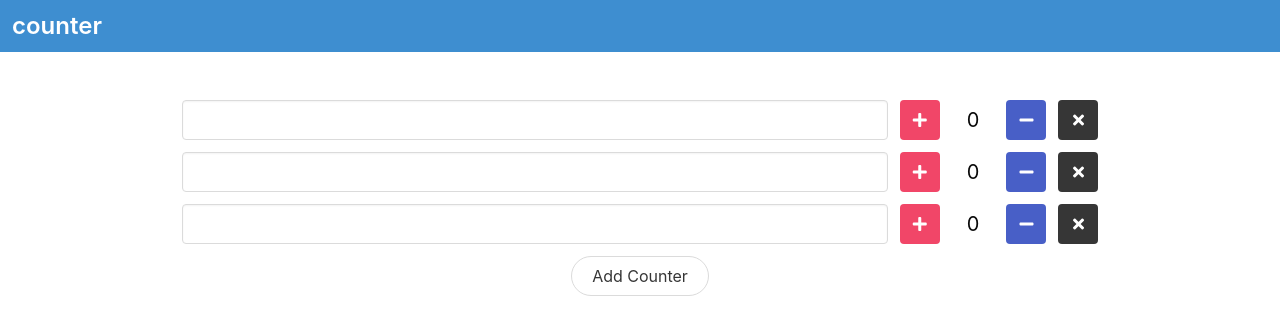
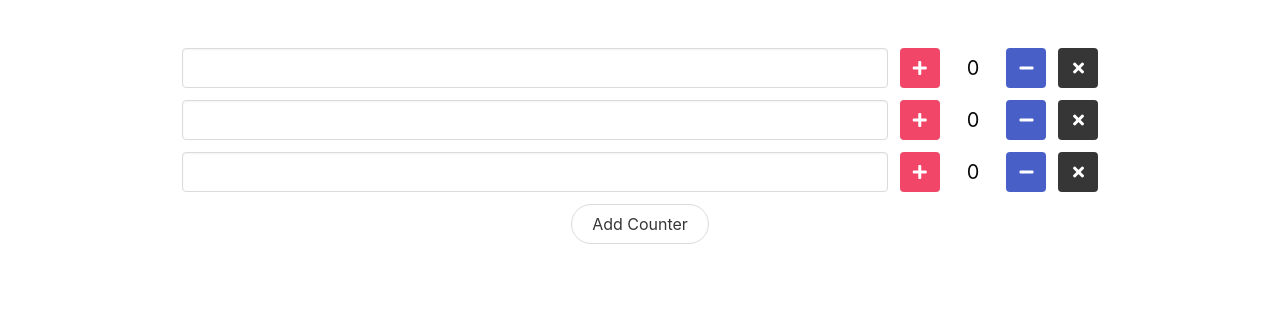
Before and after one commit to jagpotato/counter, a plain HTML site: page docs/index.html in a window 1280 px wide. Drawn offline with nearby package versions, Linux system fonts and the light colour scheme.

Commit message:
delete navbar

```diff
--- a/docs/index.html
+++ b/docs/index.html
@@ -10,13 +10,13 @@
     <script src="https://cdn.jsdelivr.net/npm/vue"></script>
   </head>
   <body>
-    <nav class="navbar is-info" role="navigation" aria-label="main navigation">
+    <!-- <nav class="navbar is-info" role="navigation" aria-label="main navigation">
       <div class="navbar-brand">
         <h1 class="navbar-item title is-4">
           counter
         </h1>
       </div>
-    </nav>
+    </nav> -->
     <section class="section">
       <div id="mycounter" class="container">
         <div class="columns">
```
